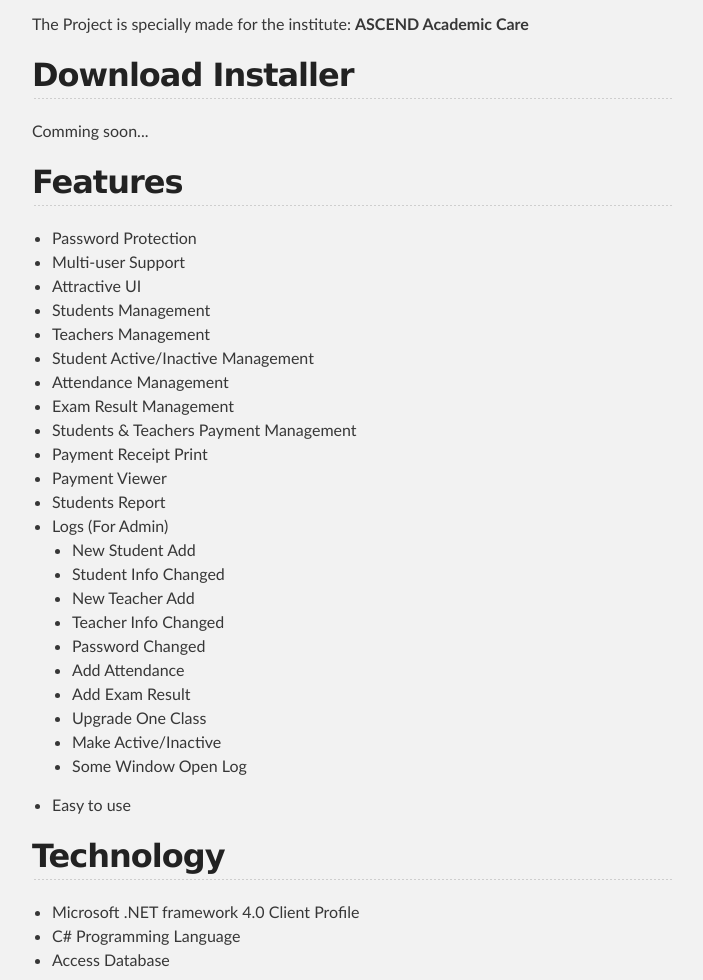
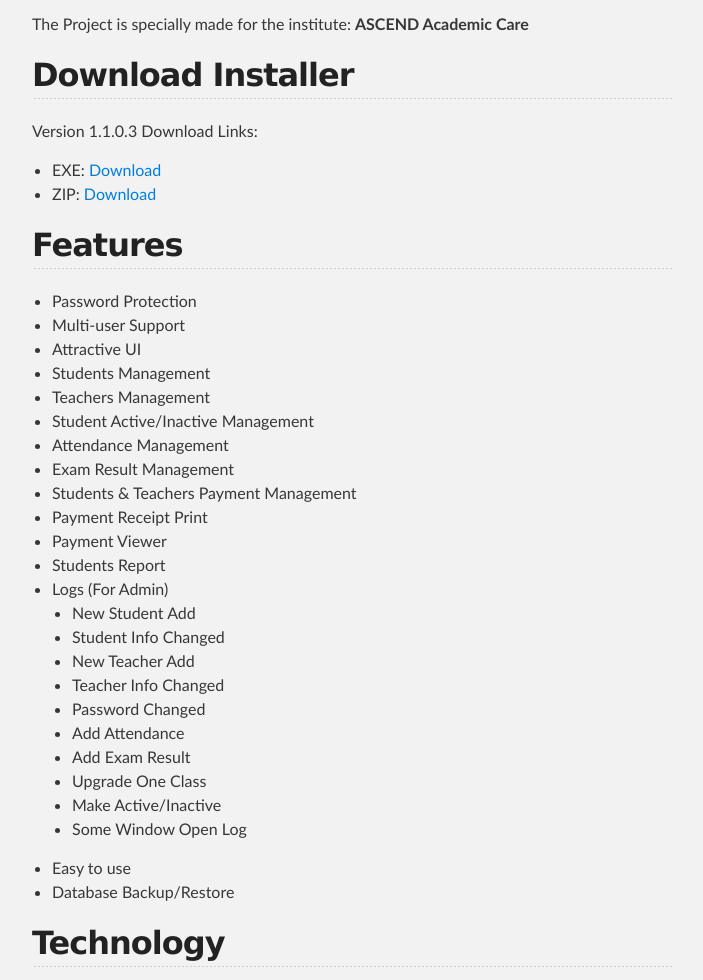
Before and after one commit to ramankedar/Coaching-Manager, a plain HTML site: page index.html in a window 1280 px wide. Shown: the part 399-1379 px from the top of the page, without its empty margins (288-991 px from the left). Drawn offline with Linux system fonts and the light colour scheme.

```diff
--- a/index.html
+++ b/index.html
@@ -43,7 +43,14 @@ This imagination is copyrighted and maintained by <strong><a href="http://shohag
 <h2>
 <a id="download-installer" class="anchor" href="#download-installer" aria-hidden="true"><span class="octicon octicon-link"></span></a>Download Installer</h2>
 
-<p>Comming soon...</p>
+<p>Version 1.1.0.3 Download Links:</p>
+
+<ul>
+<li>EXE: <a href="http://www.mediafire.com/download/dmdlx8igxwll4ld/Coaching_Manager_1.1.0.3_%5B24_Feb_2015%5D_Setup.exe">Download</a>
+</li>
+<li>ZIP: <a href="http://www.mediafire.com/download/4nxijrrodv0ut1x/Coaching_Manager_1.1.0.3_%5B24_Feb_2015%5D_Setup.zip">Download</a>
+</li>
+</ul>
 
 <h2>
 <a id="features" class="anchor" href="#features" aria-hidden="true"><span class="octicon octicon-link"></span></a>Features</h2>
@@ -77,6 +84,7 @@ This imagination is copyrighted and maintained by <strong><a href="http://shohag
 </ul>
 </li>
 <li>Easy to use</li>
+<li>Database Backup/Restore</li>
 </ul>
 
 <h2>
```
Also changed, not shown: params.json (+1 -1 lines).
